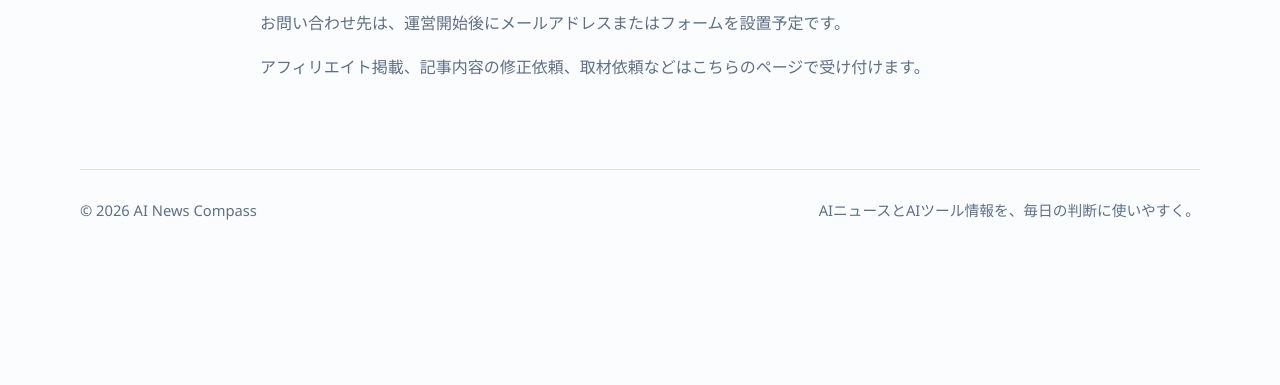
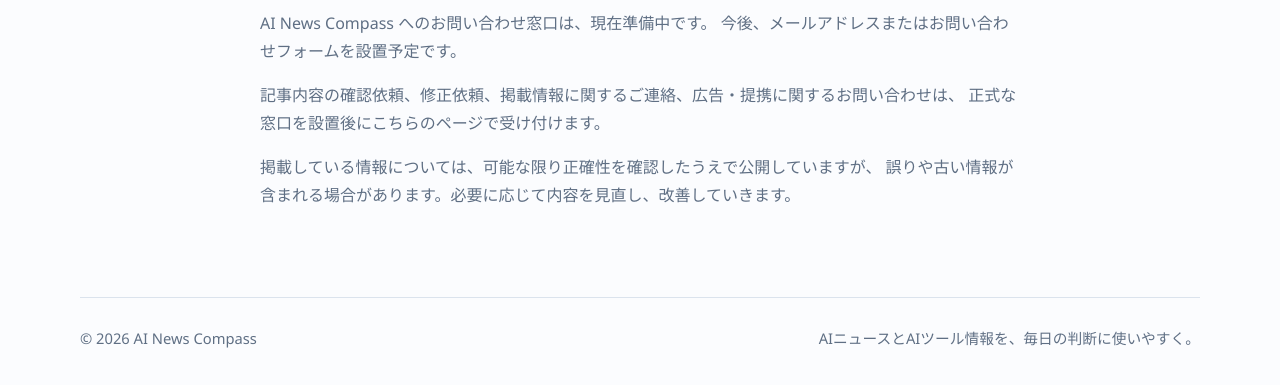
Before and after one commit to Rossi0917/ai-news-site, an Astro site: page /ai-news-site/contact in a window 1280 px wide. Shown: the part 195-580 px from the top of the page. Built offline with nearby package versions, Linux system fonts and the light colour scheme; Astro itself is replaced by a stand-in of ours.

Commit message:
Update contact page copy

```diff
--- a/src/pages/contact.astro
+++ b/src/pages/contact.astro
@@ -6,10 +6,16 @@
   <main class="simple-page">
     <h1>お問い合わせ</h1>
     <p>
-      お問い合わせ先は、運営開始後にメールアドレスまたはフォームを設置予定です。
+      AI News Compass へのお問い合わせ窓口は、現在準備中です。
+      今後、メールアドレスまたはお問い合わせフォームを設置予定です。
     </p>
     <p>
-      アフィリエイト掲載、記事内容の修正依頼、取材依頼などはこちらのページで受け付けます。
+      記事内容の確認依頼、修正依頼、掲載情報に関するご連絡、広告・提携に関するお問い合わせは、
+      正式な窓口を設置後にこちらのページで受け付けます。
+    </p>
+    <p>
+      掲載している情報については、可能な限り正確性を確認したうえで公開していますが、
+      誤りや古い情報が含まれる場合があります。必要に応じて内容を見直し、改善していきます。
     </p>
   </main>
 </BaseLayout>
```
